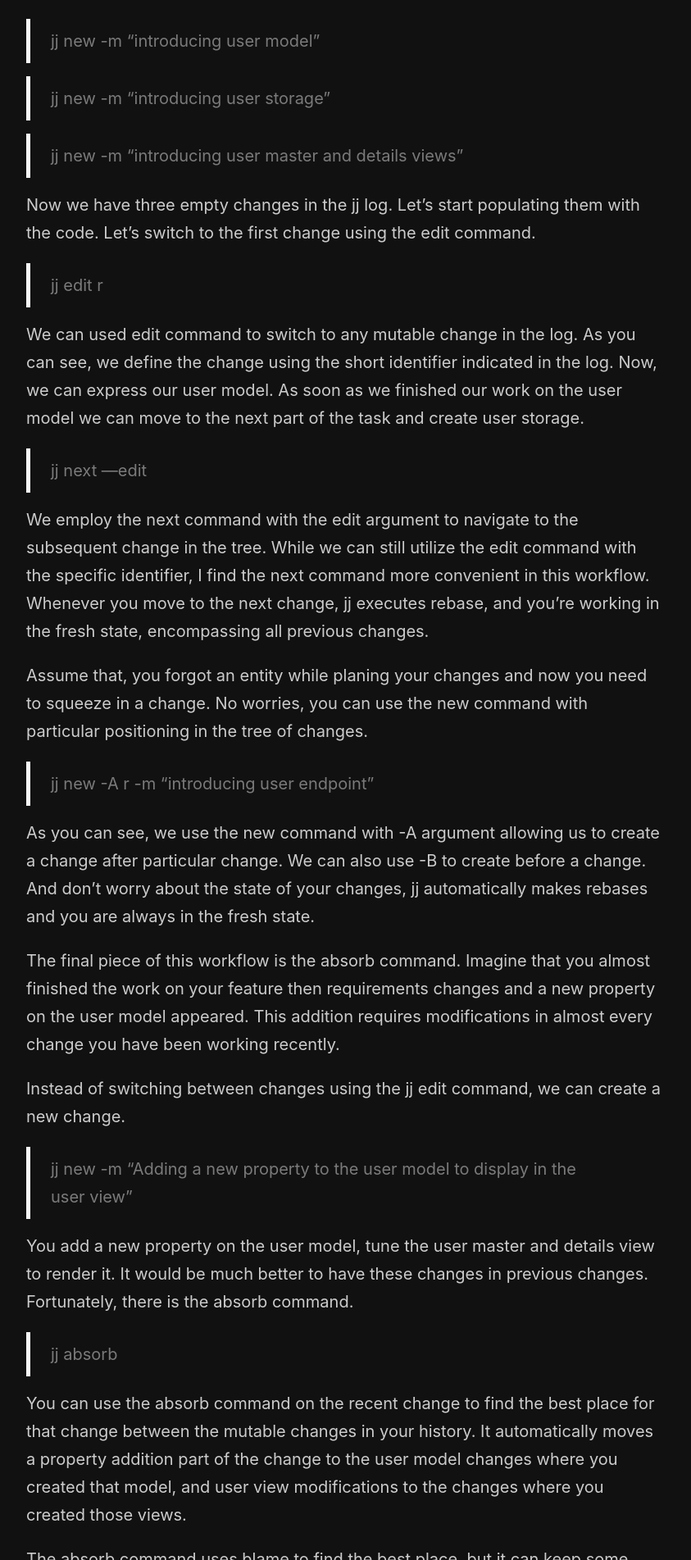
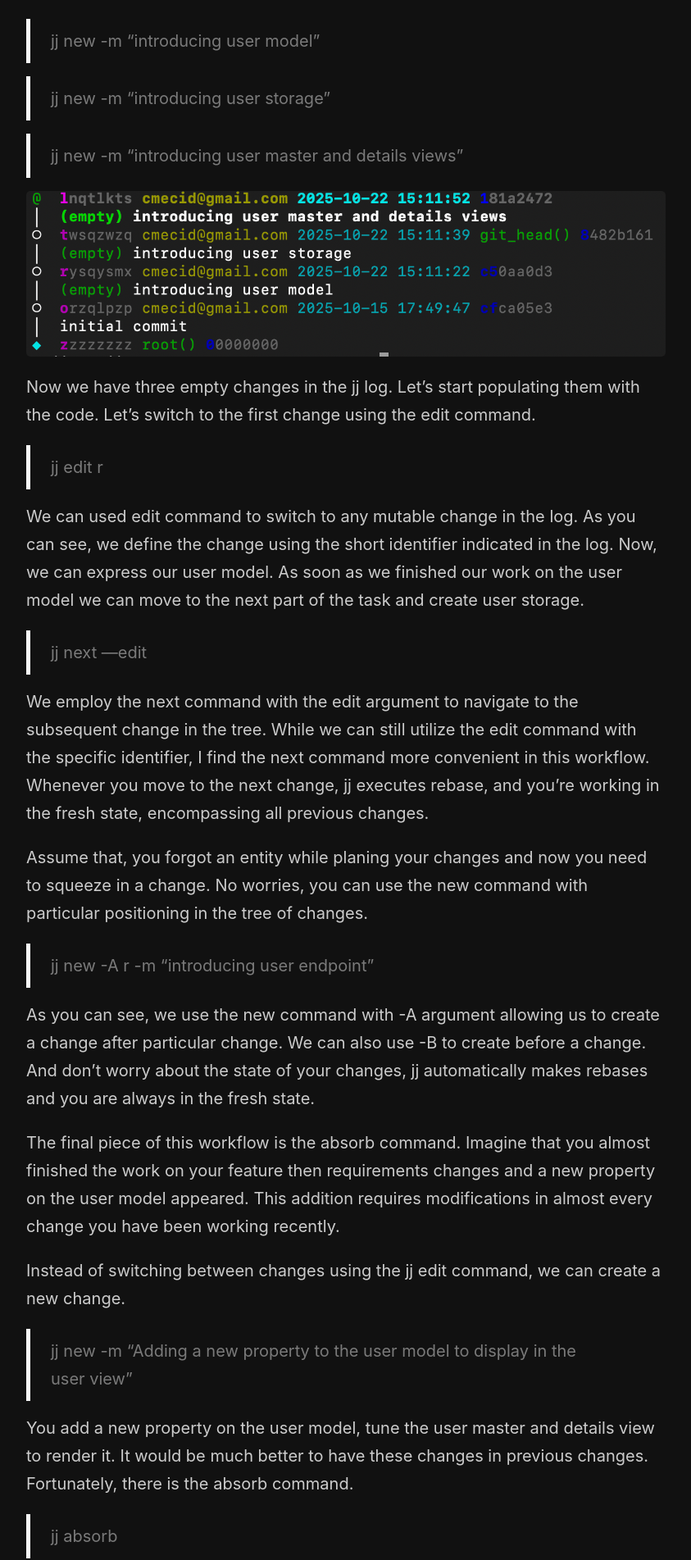
Before and after one commit to mecid/mecid.github.io, a Jekyll site: the page built from _posts/2025-10-22-introducing-jujutsu-vcs-edit-workflow.md, in a window 1280 px wide. Shown: the part 984-2887 px from the top of the page at 82% size, without its empty margins (218-1061 px from the left). Built offline with Jekyll 4.4.1, drawn with Linux system fonts in a browser that asks for light colours.

Commit message:
log image added to the edit workflow

```diff
--- a/_posts/2025-10-22-introducing-jujutsu-vcs-edit-workflow.md
+++ b/_posts/2025-10-22-introducing-jujutsu-vcs-edit-workflow.md
@@ -20,6 +20,8 @@ Assume that you are working on a feature requiring new model type, some sort of
 > jj new -m “introducing user storage”
 
 > jj new -m “introducing user master and details views”
+
+![jj-log](/public/jj3.png)
 
 Now we have three empty changes in the jj log. Let’s start populating them with the code. Let’s switch to the first change using the edit command.
 
```
Also changed, not shown: public/jj3.png (added).
